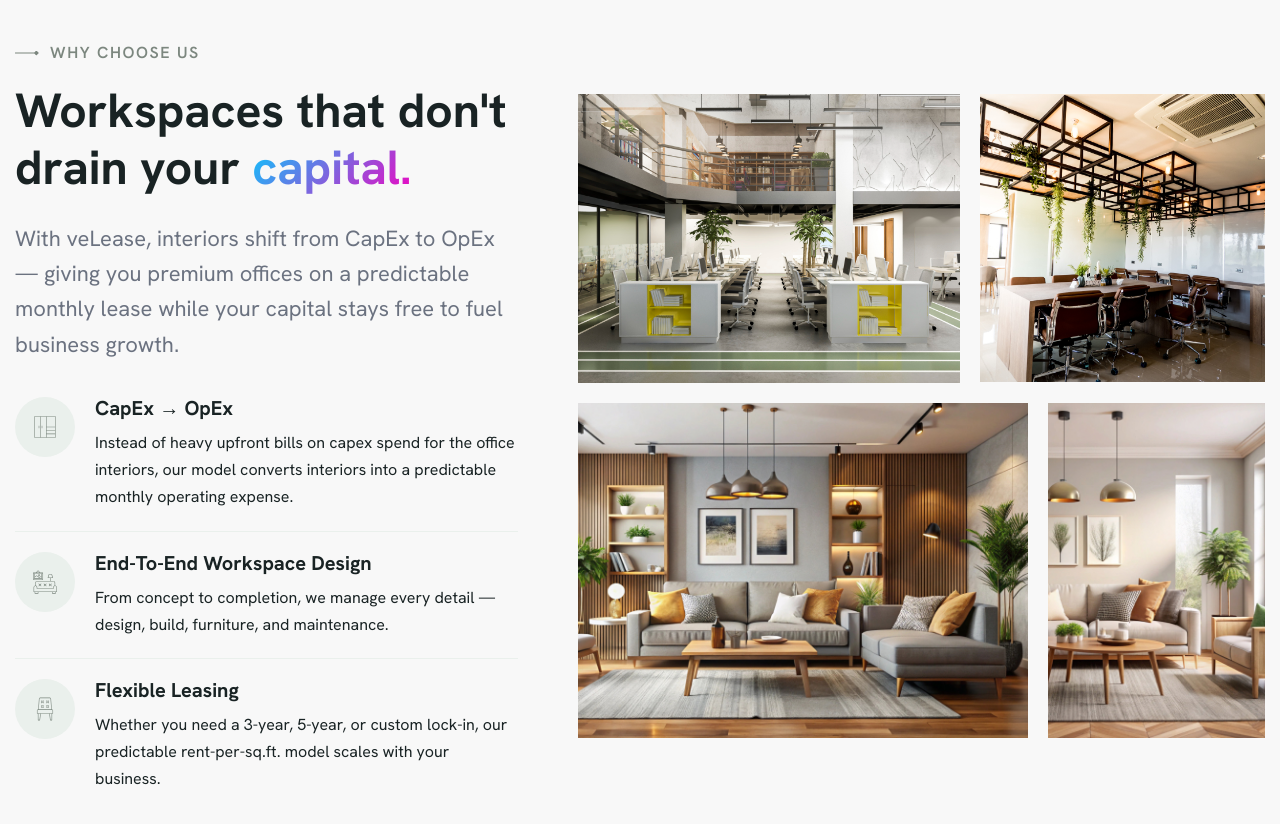
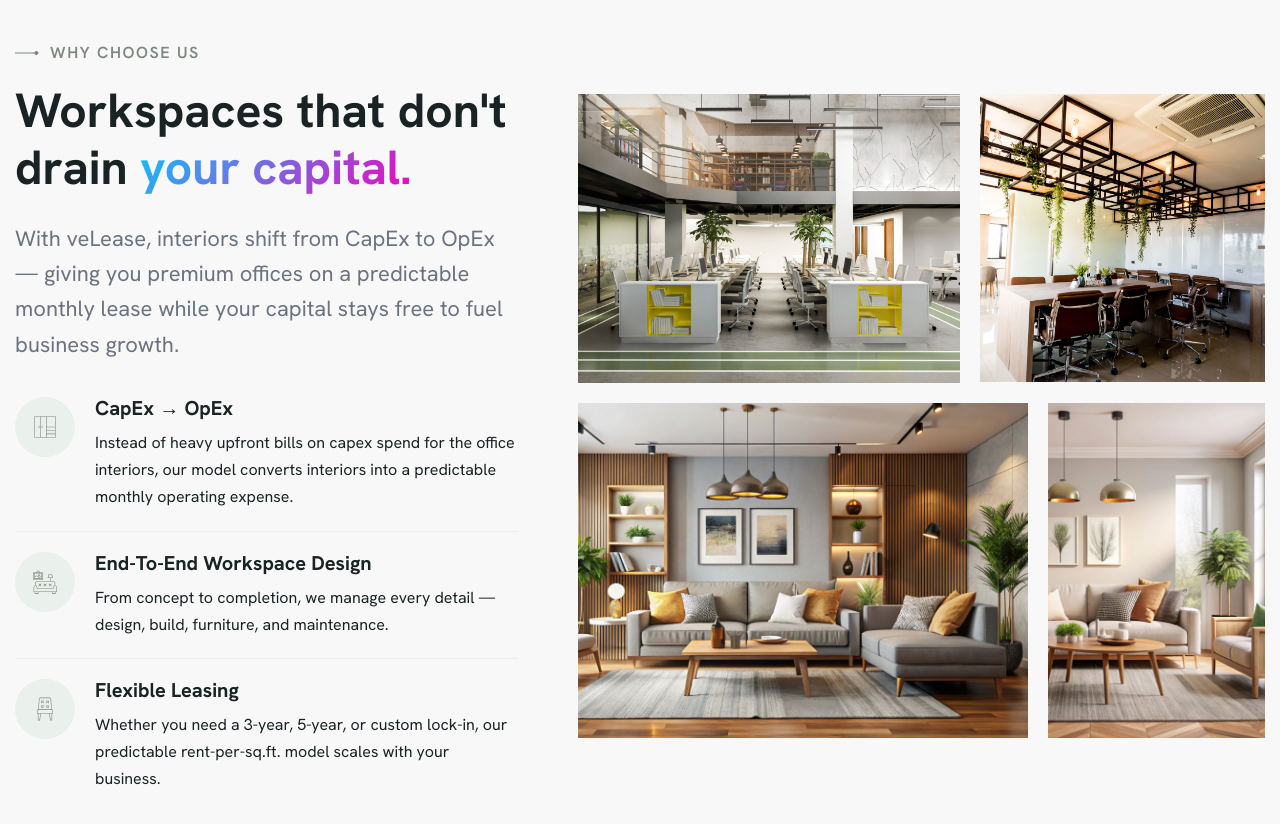
Before and after one commit to akashgbpp9/velease, a React (Create React App) app: page / in a window 1280 px wide. Shown: the part 2980-3804 px from the top of the page. Built offline with nearby package versions, Linux system fonts and the light colour scheme.

Commit message:
Update text formatting in WhyChooseUs component for improved readability
- Adjusted the heading in the WhyChooseUs component to enhance clarity by modifying the placement of the word "your" in the title.

```diff
--- a/src/components/WhyChooseUs.tsx
+++ b/src/components/WhyChooseUs.tsx
@@ -16,7 +16,7 @@ const WhyChooseUs: React.FC<WhyChooseUsProps> = ({ imageRefs }) => {
               <div className="section-title">
                 <h3>why choose us</h3>
                 <h2>
-                  Workspaces that don't drain your <span>capital.</span>
+                  Workspaces that don't drain<span> your capital.</span>
                 </h2>
                 <p>
                   With veLease, interiors shift from CapEx to OpEx — giving you
```
